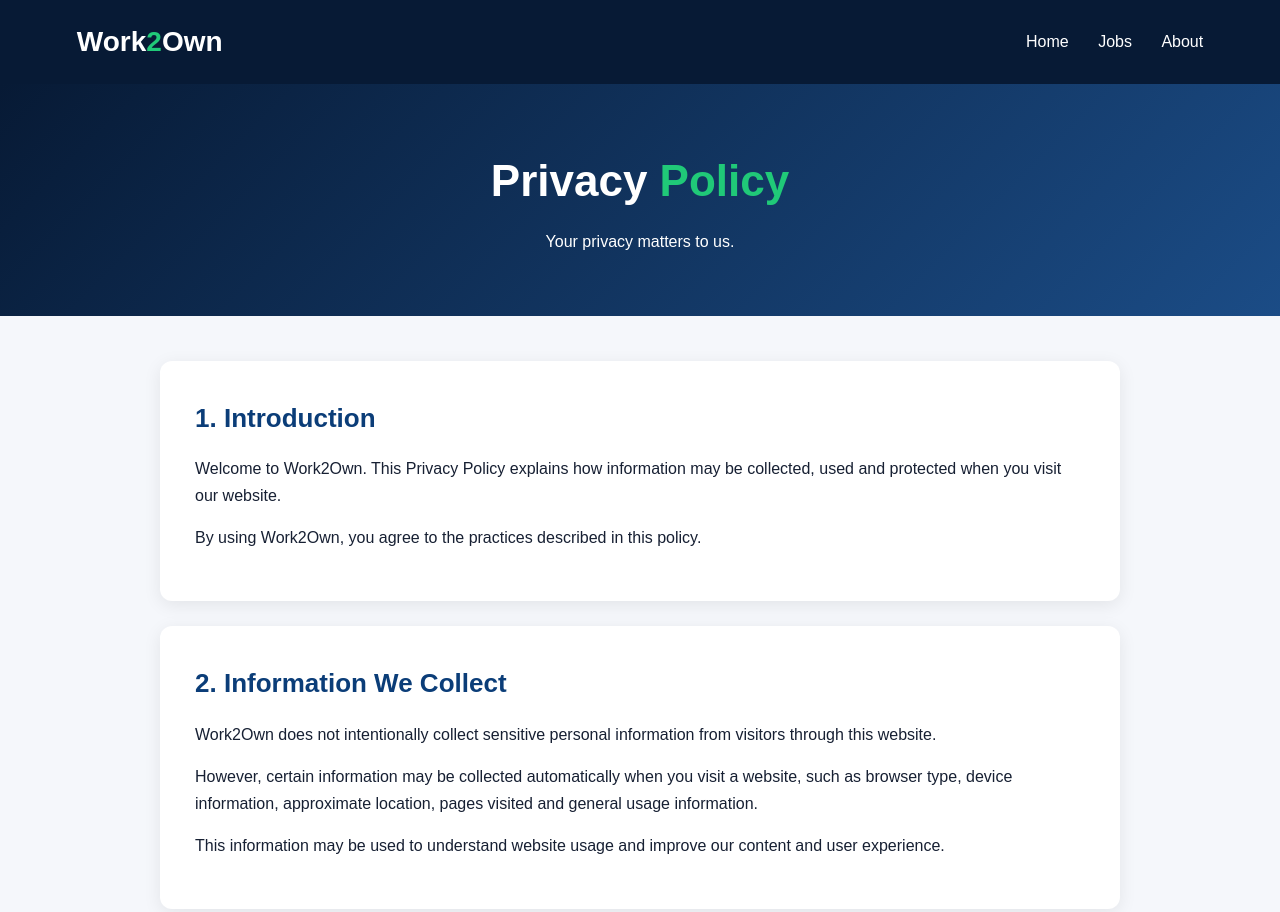
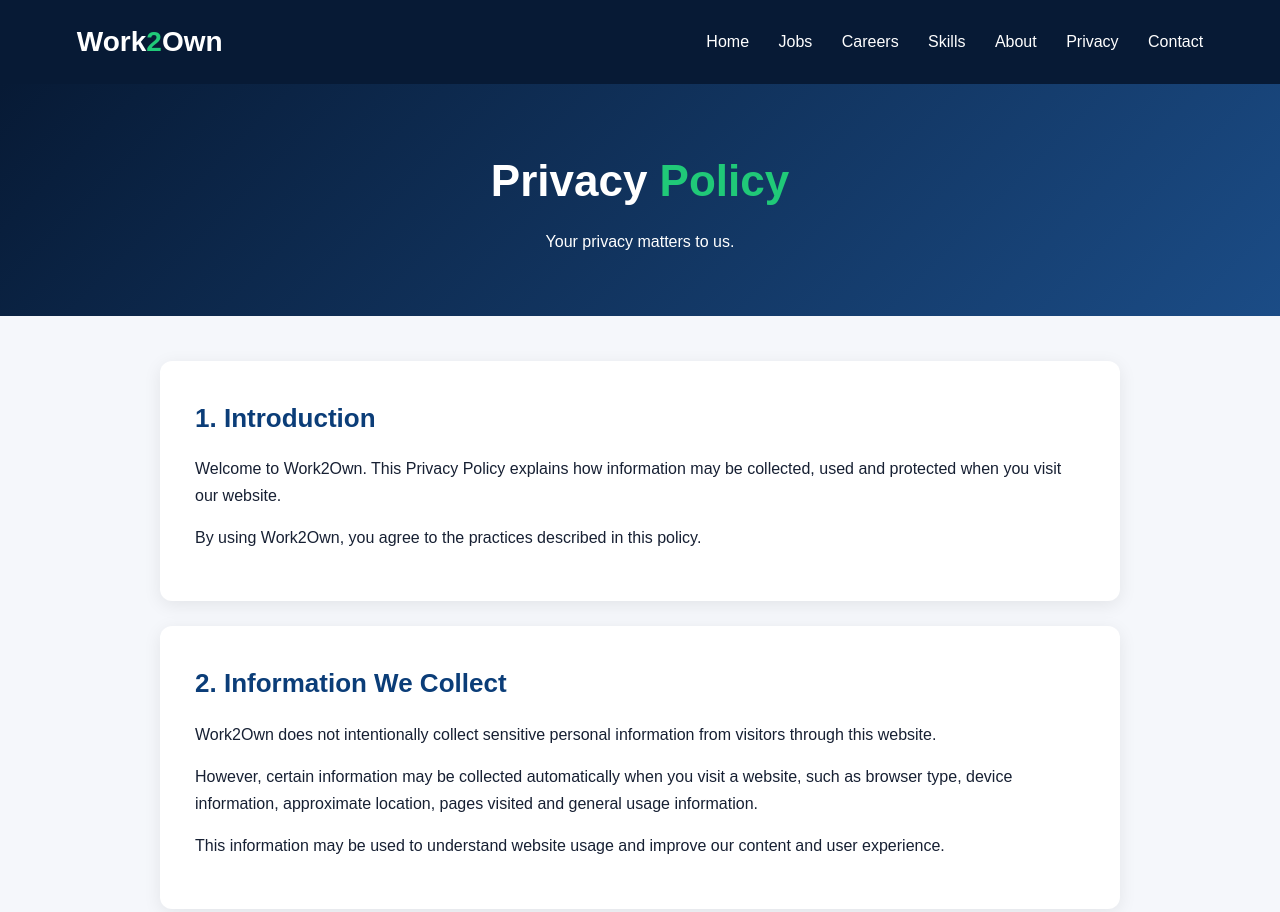
Before and after one commit to abhifossils-droid/work2own, a plain HTML site: page privacy.html in a window 1280 px wide. Shown: the top 912 px of the page. Drawn offline with Linux system fonts and the light colour scheme.

Commit message:
Update privacy.html

```diff
--- a/privacy.html
+++ b/privacy.html
@@ -144,7 +144,11 @@
 <nav>
 <a href="index.html">Home</a>
 <a href="jobs.html">Jobs</a>
+<a href="index.html#careers">Careers</a>
+<a href="index.html#skills">Skills</a>
 <a href="about.html">About</a>
+<a href="privacy.html">Privacy</a>
+<a href="contact.html">Contact</a>
 </nav>
 
 </header>
```
